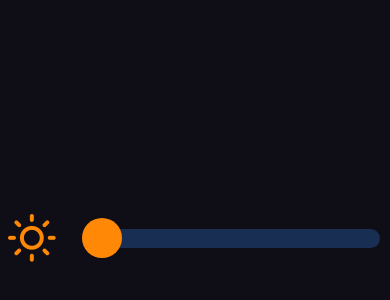
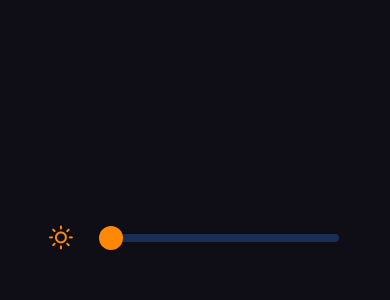
Before and after one commit to OscarAguilarL/brightness-component, a website built with webpack: page src/index.html in a window 390 px wide. Shown: the part 184-484 px from the top of the page. Built offline with nearby package versions, Linux system fonts and the light colour scheme; a web font is replaced by a local one.

Commit message:
Add responsivness to brihghtness component

```diff
--- a/src/css/BrightnessInput.css
+++ b/src/css/BrightnessInput.css
@@ -35,3 +35,27 @@ input[type='range']::-webkit-slider-thumb:hover {
 input[type='range']::-webkit-slider-thumb:active {
   box-shadow: 0px 0px 0px 15px rgba(255, 137, 6, 0.75);
 }
+
+@media screen and (max-width: 768px) {
+  form {
+    font-size: 1.5rem;
+  }
+
+  input[type='range'] {
+    inline-size: 15rem;
+    block-size: 0.5rem;
+  }
+
+  input[type='range']::-webkit-slider-thumb {
+    inline-size: 1.5rem;
+    block-size: 1.5rem;
+  }
+
+  input[type='range']::-webkit-slider-thumb:hover {
+    box-shadow: 0px 0px 0px 5px rgba(255, 137, 6, 0.5);
+  }
+
+  input[type='range']::-webkit-slider-thumb:active {
+    box-shadow: 0px 0px 0px 5px rgba(255, 137, 6, 0.75);
+  }
+}
```
